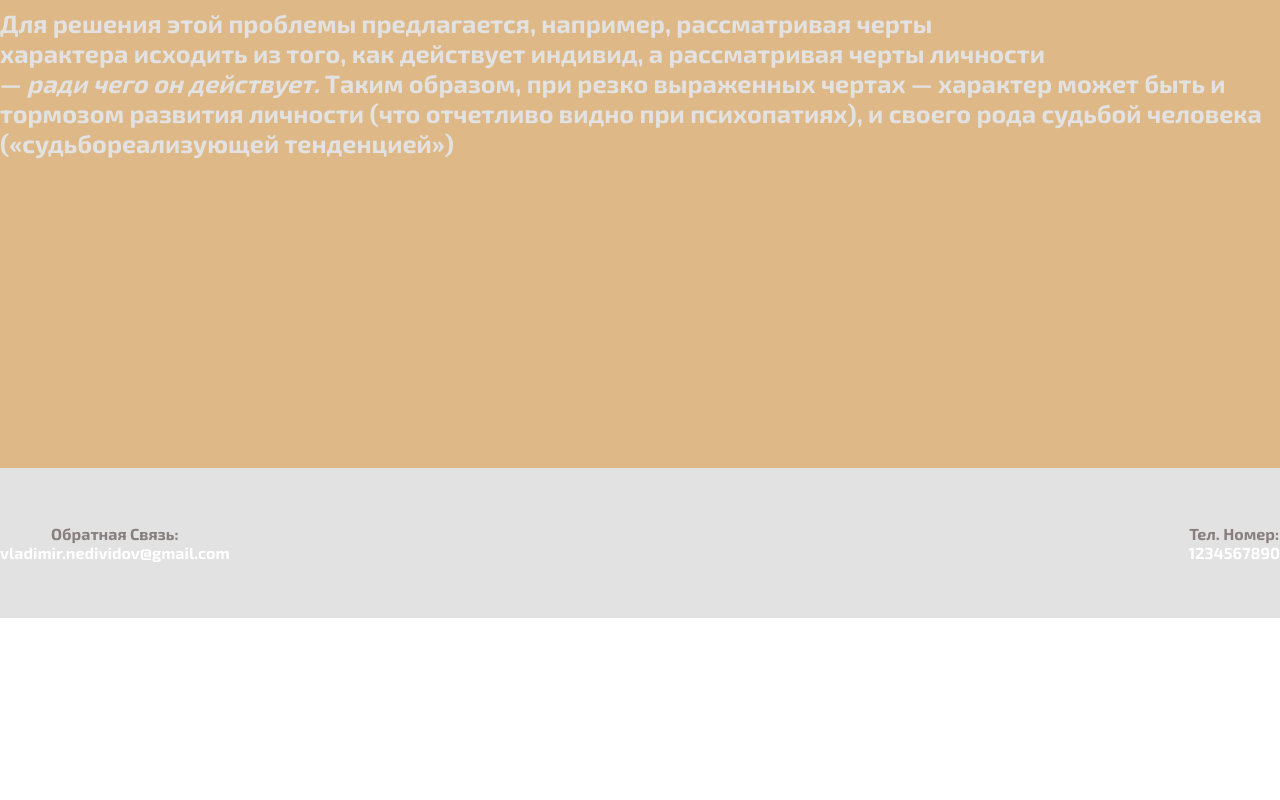
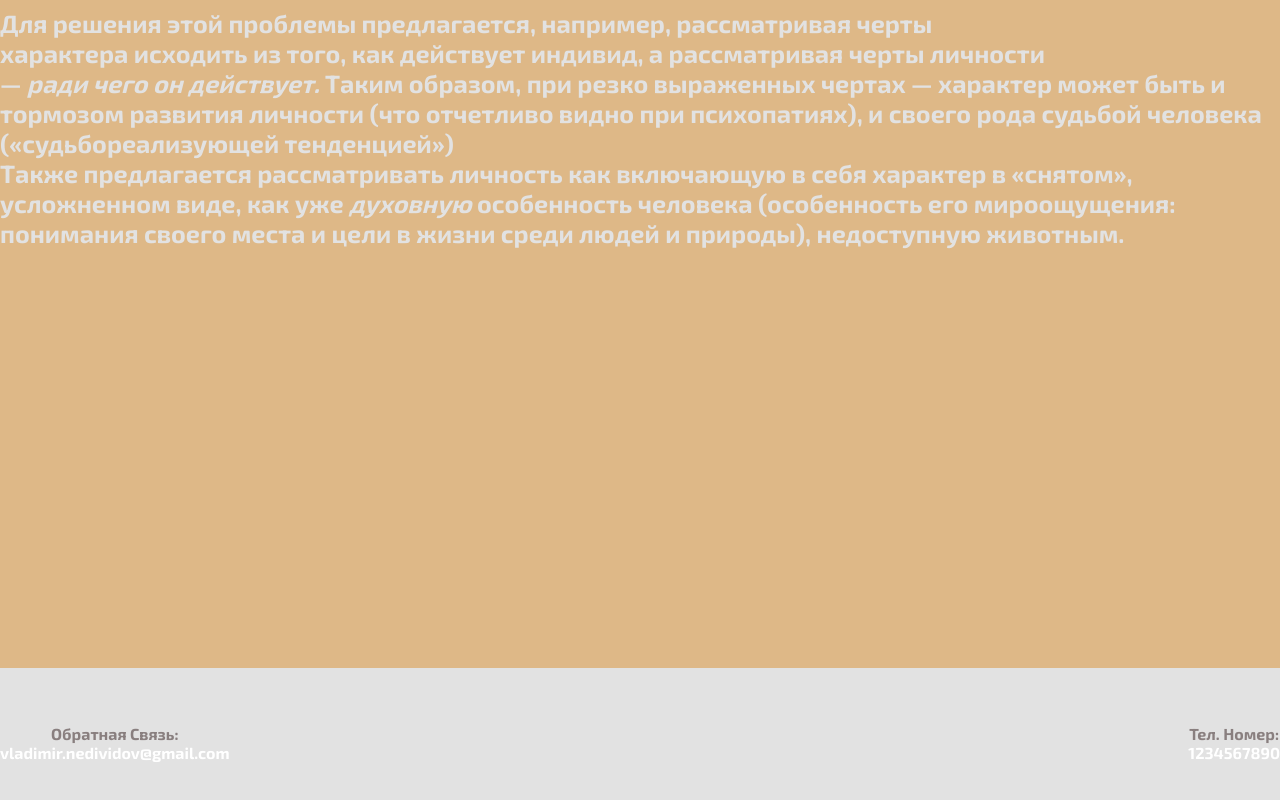
Before and after one commit to itschde/itschde.github.io, a plain HTML site: page harakter.html in a window 1280 px wide. Shown: the part 887-1687 px from the top of the page. Before the commit the page ends 1505 px from the top, so only its background shows below. Drawn offline with Linux system fonts and the light colour scheme.

Commit message:
update 19:49 after break

```diff
--- a/assets/css/harakter.css
+++ b/assets/css/harakter.css
@@ -17,7 +17,7 @@
 }
 
 .info {
-	height: 700px;
+	height: 900px;
 	background-color: burlywood;
 }
 
--- a/harakter.html
+++ b/harakter.html
@@ -83,6 +83,8 @@
 
 				<p>Для решения этой проблемы предлагается, например, рассматривая черты характера исходить из того, как действует индивид, а рассматривая черты личности — <em>ради чего он действует.</em> Таким образом, при резко выраженных чертах — характер может быть и тормозом развития личности (что отчетливо видно при психопатиях), и своего рода судьбой человека («судьбореализующей тенденцией»)</p>
 
+				<p>Также предлагается рассматривать личность как включающую в себя характер в «снятом», усложненном виде, как уже <em>духовную</em> особенность человека (особенность его мироощущения: понимания своего места и цели в жизни среди людей и природы), недоступную животным.</p>
+
 			</div>
 		</div>
 	</div>
```
